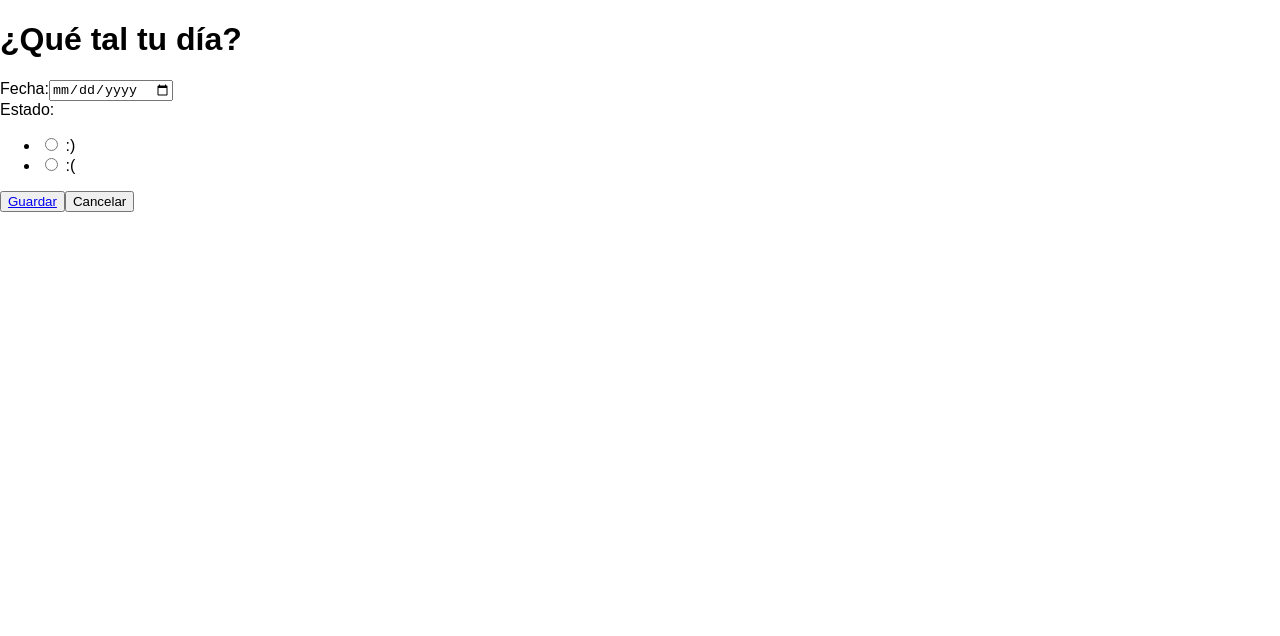
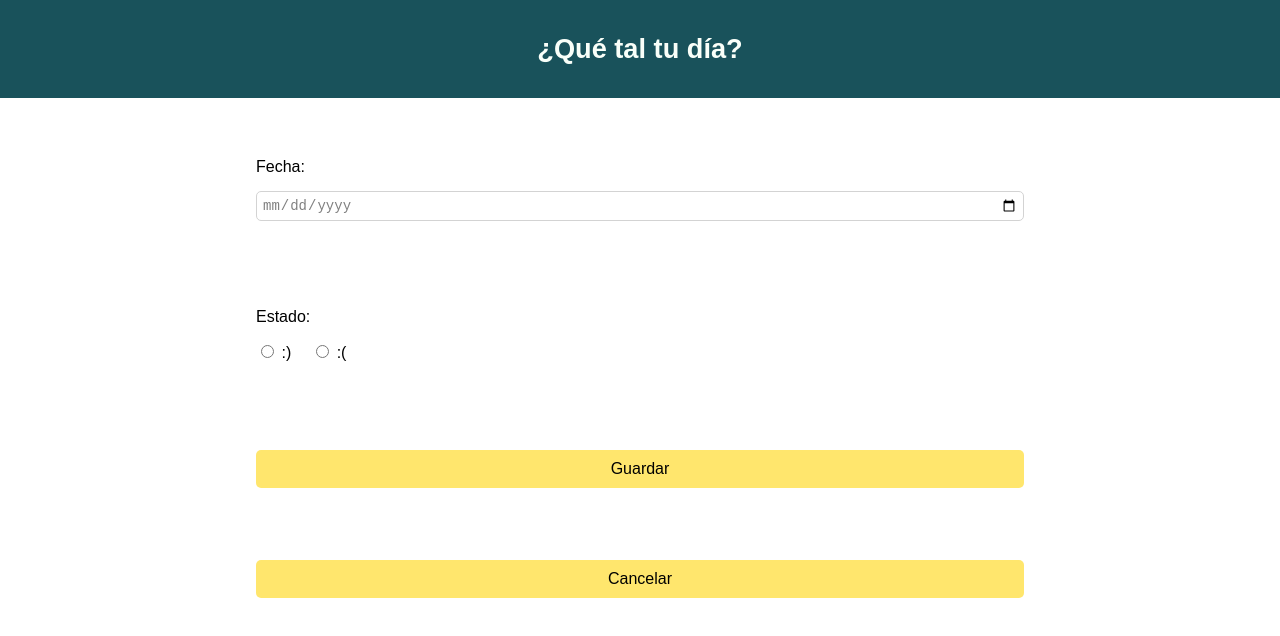
Before and after one commit to Alienah/clarke-fc-life-calendar-Alienah, a React (Create React App) app: page / in a window 1280 px wide. Shown: the top 636 px of the page. Built offline with nearby package versions, Linux system fonts and the light colour scheme.

Commit message:
Add styles

```diff
--- a/src/components/App.js
+++ b/src/components/App.js
@@ -2,7 +2,6 @@ import React, { Component } from 'react';
 import { Route, Switch } from 'react-router-dom';
 import Editor from './Editor';
 import Calendar from './Calendar';
-// import logo from './logo.svg';
 
 class App extends Component {
   constructor (props) {
@@ -68,16 +67,16 @@ class App extends Component {
       }
     )
     this.setState({
-      moodsOfDays: moodsAdded
+      moodsOfDays: moodsAdded,
+      msgValue: ''
     })
   }
 
   render() {
     return (
       <div className="App">
-        <header className="App-header">
-          {/* <img src={logo} className="App-logo" alt="logo" /> */}
-          <h1 className="App-title">¿Qué tal tu día?</h1>
+        <header className="app__header">
+          <h1 className="app__title">¿Qué tal tu día?</h1>
         </header>
         <Switch>
           <Route exact path='/' render={() =>
@@ -99,8 +98,6 @@ class App extends Component {
             />
           }/>
         </Switch>
-
-
       </div>
     );
   }
--- a/src/components/Calendar.js
+++ b/src/components/Calendar.js
@@ -1,11 +1,12 @@
 import React from 'react';
 import { Link } from 'react-router-dom';
 import CalendarCard from './CalendarCard';
+import Plus from '../images/plus.png';
 
 class Calendar extends React.Component {
   paintCalendar () {
     return (
-    <ul className="pokemon__list">
+    <ul className="calendar__list">
       {
         this.props.moodsOfDays.sort(function(a,b) {
           return new Date(a.date) - new Date(b.date);}).map(
@@ -23,11 +24,11 @@ class Calendar extends React.Component {
   }
   render () {
     return (
-      <div>
-        <Link className="item-link" to='/'>
-          <button type="button">+</button>
-        </Link>
-        {this.paintCalendar()}
+      <div className="container">
+        <div className="calendar-page">
+          <Link className="item-link btn" to='/'><img src={Plus} alt="To editor button"/> </Link>
+          {this.paintCalendar()}
+        </div>
       </div>
     );
   }
--- a/src/components/CalendarCard.js
+++ b/src/components/CalendarCard.js
@@ -8,7 +8,9 @@ class CalendarCard extends React.Component {
       <div>
         <div className="face-image-container" title={this.props.date}>{this.props.mood === 'smile'? <img className="face-image" src={Smile} alt={this.props.mood}/> : <img className="face-image" src={Sad} alt={this.props.mood}/>}
         </div>
-
+        <div className="details-container">
+          {this.props.message !== ''? <p className="details">{this.props.message}</p> : ''}
+        </div>
       </div>
     );
   }
--- a/src/components/Editor.js
+++ b/src/components/Editor.js
@@ -4,24 +4,24 @@ import { Link } from 'react-router-dom';
 class Editor extends React.Component{
   render() {
     return (
-      <div>
+      <div className="container">
         <form className="edition__form">
           <div className="form__section">
             <label className="section__label">
               Fecha:
             </label>
-            <input type="date" onChange={this.props.handleOnChangeDate}/>
+            <input className="input-text" type="date" onChange={this.props.handleOnChangeDate}/>
           </div>
           <div className="form__section">
             <label className="section__label">
               Estado:
             </label>
             <ul className="section__options">
-              <li>
+              <li className="sections__item">
                 <label className="section__label" htmlFor="smile">
                   <input type="radio" value="smile" id="smile" name="options" onClick={this.props.handleOnClickMood}/> :)</label>
               </li>
-              <li>
+              <li className="sections__item">
                 <label className="section__label" htmlFor="sad">
                   <input type="radio" value="sad" id="sad" name="options" onClick={this.props.handleOnClickMood}/> :(</label>
               </li>
@@ -31,14 +31,12 @@ class Editor extends React.Component{
             <label className="section__label">
               Mensaje:
             </label>
-            <input type="text" placeholder="¿Por qué es un buen día?" onChange={this.props.handleOnChangeMsg}/>
+            <input className="input-text" type="text" placeholder="¿Por qué es un buen día?" onChange={this.props.handleOnChangeMsg}/>
           </div>
-          <button onClick={this.props.addNewMood} className="btn btn--save" type="submit"><Link className="item-link" to='/calendar'>Guardar</Link></button>
+          <button onClick={this.props.addNewMood} className="btn btn--save" type="submit"><Link className="item-link link--save" to='/calendar'>Guardar</Link></button>
 
 
-          <Link className="item-link" to='/calendar'>
-            <button className="btn btn--save" type="button">Cancelar</button>
-          </Link>
+          <Link className="item-link btn" to='/calendar'>Cancelar</Link>
         </form>
       </div>
     );
--- a/src/scss/components/_app.scss
+++ b/src/scss/components/_app.scss
@@ -1,26 +1,13 @@
-// .App {
-//   text-align: center;
-// }
-//
-// .App-logo {
-//   animation: App-logo-spin infinite 20s linear;
-//   height: 80px;
-// }
-//
-// .App-header {
-//   background-color: #222;
-//   height: 150px;
-//   padding: 20px;
-//   color: white;
-// }
-//
-// .App-title {
-//   font-size: 1.5em;
-// }
-//
-//
-//
-// @keyframes App-logo-spin {
-//   from { transform: rotate(0deg); }
-//   to { transform: rotate(360deg); }
-// }
+.app__header {
+  text-align: center;
+  background: $colorBlueDark;
+  color: $colorLight;
+  margin: 0;
+  padding: 15px;
+}
+.app__title {
+  font-size: 1.7em;
+}
+.app {
+  min-height: 100vh;
+}
--- /dev/null
+++ b/src/scss/components/_buttons.scss
@@ -0,0 +1,16 @@
+.btn {
+  width: 100%;
+  padding: 10px 0;
+  border-radius: $radius;
+  border-style: none;
+  background: $colorYellow;
+  font-size: 16px;
+  text-align: center;
+  text-decoration: none;
+  cursor: pointer;
+  &:hover{
+    background: $colorBlueLight;
+    color: $colorLight;
+    text-transform: uppercase;
+  }
+}
--- a/src/scss/components/_editor.scss
+++ b/src/scss/components/_editor.scss
@@ -1,6 +1,52 @@
+.container{
+  display: flex;
+  justify-content: center;
+  min-height: 70vh;
+}
+.edition__form, .calendar-page{
+  @include flexColumnBetween();
+  align-items: flex-start;
+  padding: 60px;
+  width: 60%;
+
+}
+.form__section{
+  width: 100%;
+  @include flexColumnBetween();
+}
+.input-text{
+  margin: 15px 0;
+  border-radius: $radius;
+  border: 1px solid lightgrey;
+  padding: 5px;
+  color: grey;
+  font-size: 14px;
+}
+.section__options{
+  padding: 0;
+  list-style: none;
+  display: flex;
+  flex-direction: row;
+  justify-content: flex-start;
+}
+.sections__item{
+  margin: 0 20px 0 0;
+}
 .visible {
-  display: block;
+  display: flex;
 }
 .invisible {
   display: none;
 }
+.item-link{
+  text-decoration: none;
+  color: black;
+}
+.link--save{
+  padding: 10px 40%;
+  text-decoration: none;
+  color: black;
+  &:hover{
+    color:$colorLight;
+  }
+}
--- /dev/null
+++ b/src/scss/core/_mixins.scss
@@ -0,0 +1,5 @@
+@mixin flexColumnBetween (){
+  display: flex;
+  flex-direction: column;
+  justify-content: space-between;
+}
--- a/src/scss/core/_variables.scss
+++ b/src/scss/core/_variables.scss
@@ -3,3 +3,5 @@ $colorBlueLight: rgba(33, 167, 239, 1);
 $colorBlueDark: rgba(25, 82, 91, 1);
 $colorYellow: rgba(255, 230, 109, 1);
 $colorLight: rgba(249, 255, 249, 1);
+
+$radius: 5px;
--- a/src/scss/main.css
+++ b/src/scss/main.css
@@ -3,12 +3,111 @@ body {
   padding: 0;
   font-family: sans-serif; }
 
+.app__header {
+  text-align: center;
+  background: #19525b;
+  color: #f9fff9;
+  margin: 0;
+  padding: 15px; }
+
+.app__title {
+  font-size: 1.7em; }
+
+.app {
+  min-height: 100vh; }
+
+.calendar__list {
+  width: 100%;
+  list-style: none;
+  padding: 0;
+  display: grid;
+  grid-template-columns: 1fr 1fr;
+  grid-row-gap: 10px;
+  text-align: center; }
+  @media all and (min-width: 768px) {
+    .calendar__list {
+      padding: 30px;
+      grid-template-columns: 1fr 1fr 1fr 1fr; } }
+  @media all and (min-width: 1024px) {
+    .calendar__list {
+      grid-column-gap: 20px; } }
+
 .face-image {
   height: 80px;
   width: 80px; }
 
+.details {
+  padding: 2px;
+  text-align: center;
+  color: #19525b;
+  border: 1px dashed #19525b;
+  border-radius: 5px; }
+
+.container {
+  display: flex;
+  justify-content: center;
+  min-height: 70vh; }
+
+.edition__form, .calendar-page {
+  display: flex;
+  flex-direction: column;
+  justify-content: space-between;
+  align-items: flex-start;
+  padding: 60px;
+  width: 60%; }
+
+.form__section {
+  width: 100%;
+  display: flex;
+  flex-direction: column;
+  justify-content: space-between; }
+
+.input-text {
+  margin: 15px 0;
+  border-radius: 5px;
+  border: 1px solid lightgrey;
+  padding: 5px;
+  color: grey;
+  font-size: 14px; }
+
+.section__options {
+  padding: 0;
+  list-style: none;
+  display: flex;
+  flex-direction: row;
+  justify-content: flex-start; }
+
+.sections__item {
+  margin: 0 20px 0 0; }
+
 .visible {
-  display: block; }
+  display: flex; }
 
 .invisible {
   display: none; }
+
+.item-link {
+  text-decoration: none;
+  color: black; }
+
+.link--save {
+  padding: 10px 40%;
+  text-decoration: none;
+  color: black; }
+  .link--save:hover {
+    color: #f9fff9; }
+
+.btn {
+  width: 100%;
+  padding: 10px 0;
+  border-radius: 5px;
+  border-style: none;
+  background: #ffe66d;
+  font-size: 16px;
+  text-align: center;
+  text-decoration: none;
+  cursor: pointer; }
+  .btn:hover {
+    background: #21a7ef;
+    color: #f9fff9;
+    text-transform: uppercase; }
--- a/src/scss/main.scss
+++ b/src/scss/main.scss
@@ -1,11 +1,10 @@
 // core
 
 @import 'core/variables';
-// @import 'core/mixins';
+@import 'core/mixins';
 
 // layout
 
-// @import 'layout/header';
 @import 'layout/index';
 
 
@@ -14,3 +13,4 @@
 @import 'components/app';
 @import 'components/calendar';
 @import 'components/editor';
+@import 'components/buttons';
```
Also changed, not shown: src/scss/components/_calendar.scss (+23 -0 lines), src/images/plus.png (added).
